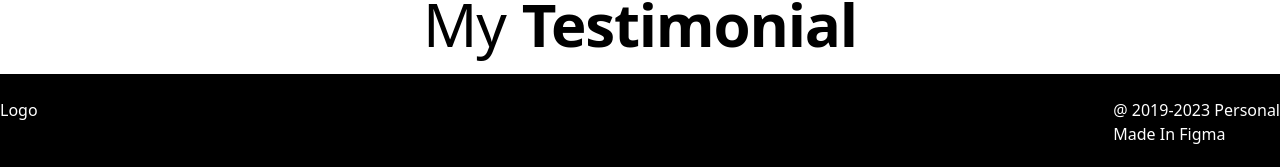
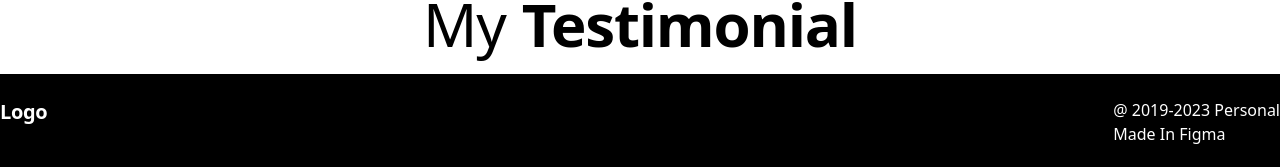
Before and after one commit to DAV0KA/portfolioo, a Nuxt app: page / in a window 1280 px wide. Shown: the part 3270-3437 px from the top of the page. Built offline with nearby package versions, Linux system fonts and the light colour scheme.

Commit message:
feat: add footer

```diff
--- a/components/organisms/Footer.vue
+++ b/components/organisms/Footer.vue
@@ -1,7 +1,7 @@
 <template>
     <div class="w-full bg-black text-white py-6 ">
         <div class="max-w-7xl mx-auto flex justify-between">
-            <div>
+            <div class="text-xl font-bold tracking-[-0.02em]">
                 Logo
             </div>
             <div>
```
